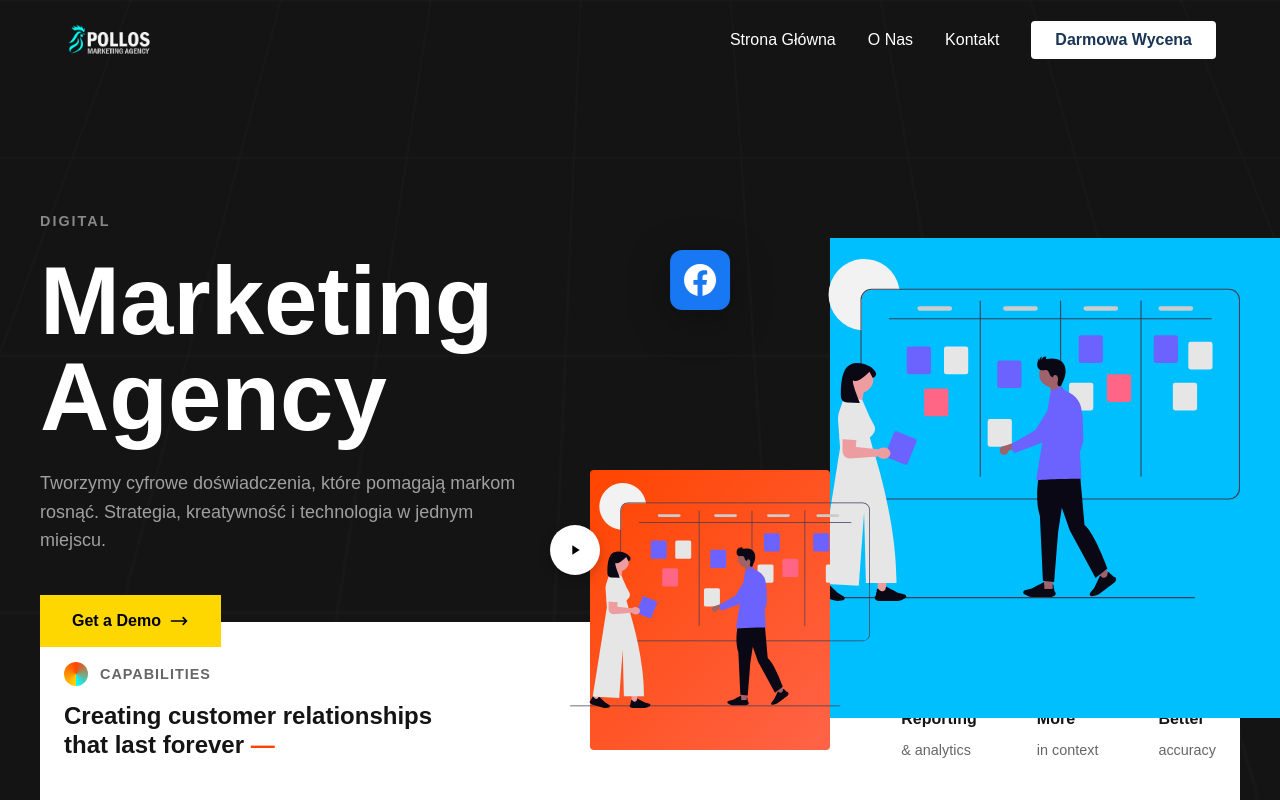
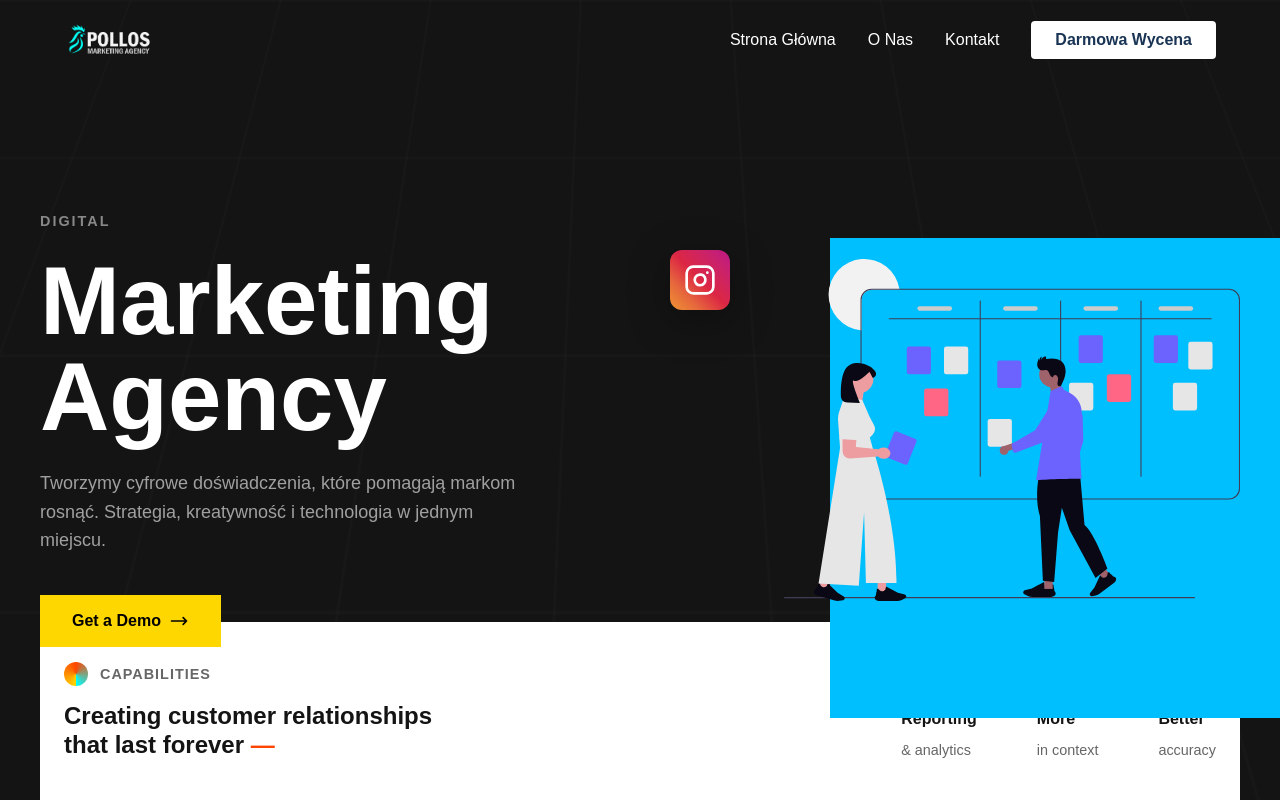
Before and after one commit to PiotrFijalkowski/pollos_website, a Next.js app: page / in a window 1280 px wide. Shown: the top 800 px of the page. Built offline with nearby package versions, Linux system fonts and the light colour scheme.

Commit message:
refactor: remove secondary image from hero section

```diff
--- a/src/components/Hero/Hero.styles.ts
+++ b/src/components/Hero/Hero.styles.ts
@@ -175,32 +175,7 @@ export const MainImageWrapper = styled.div`
   }
 `;
 
-export const SecondaryImageWrapper = styled.div`
-  position: absolute;
-  bottom: 0; /* Aligned to bottom of collage/container */
-  left: -50px; /* Shifted left */
-  width: 300px;
-  height: 350px;
-  z-index: 25; /* Above MainImage (20) and BottomBar (10) */
 
-  /* Red/Orange background square */
-  &::before {
-    content: '';
-    position: absolute;
-    bottom: 20px;
-    left: 20px;
-    width: 80%;
-    height: 80%;
-    background: linear-gradient(135deg, #FF4500 0%, #FF6347 100%);
-    z-index: -1;
-    border-radius: 4px;
-  }
-
-  @media (min-width: 1024px) {
-    bottom: -40px; /* Overlap the bottom bar slightly */
-    left: -100px;
-  }
-`;
 
 export const FloatingElement = styled.div<{ $top?: string; $left?: string; $right?: string; $bottom?: string }>`
   position: absolute;
--- a/src/components/Hero/Hero.tsx
+++ b/src/components/Hero/Hero.tsx
@@ -13,7 +13,6 @@ import {
   RightColumn,
   CollageWrapper,
   MainImageWrapper,
-  SecondaryImageWrapper,
   FloatingElement,
   BottomBarContainer,
   BottomBarContent,
@@ -64,30 +63,8 @@ const Hero = () => {
               />
             </MainImageWrapper>
 
-            <SecondaryImageWrapper>
-              {/* Placeholder for Woman Image */}
-              <Image
-                src="/assets/why.svg"
-                alt="Creative Director"
-                fill
-                style={{ objectFit: 'contain' }}
-                sizes="(max-width: 768px) 50vw, 25vw"
-              />
-              {/* Play Button Overlay */}
-              <div style={{ position: 'absolute', top: '30%', left: '-20px', width: 50, height: 50, background: 'white', borderRadius: '50%', display: 'flex', alignItems: 'center', justifyContent: 'center', boxShadow: '0 4px 12px rgba(0,0,0,0.2)' }}>
-                <svg width="16" height="16" viewBox="0 0 24 24" fill="black"><path d="M8 5v14l11-7z" /></svg>
-              </div>
-            </SecondaryImageWrapper>
-
             {/* Floating Social Icons / Elements */}
             <FloatingElement $top="20%" $left="0%">
-              {/* Placeholder for Facebook/Social Icon */}
-              <div style={{ width: 60, height: 60, background: '#1877F2', borderRadius: '12px', display: 'flex', alignItems: 'center', justifyContent: 'center', color: 'white' }}>
-                <svg width="32" height="32" viewBox="0 0 24 24" fill="currentColor"><path d="M24 12.073c0-6.627-5.373-12-12-12s-12 5.373-12 12c0 5.99 4.388 10.954 10.125 11.854v-8.385H7.078v-3.47h3.047V9.43c0-3.007 1.792-4.669 4.533-4.669 1.312 0 2.686.235 2.686.235v2.953H15.83c-1.491 0-1.956.925-1.956 1.874v2.25h3.328l-.532 3.47h-2.796v8.385C19.612 23.027 24 18.062 24 12.073z" /></svg>
-              </div>
-            </FloatingElement>
-
-            <FloatingElement $bottom="20%" $left="10%">
               {/* Placeholder for Instagram/Social Icon */}
               <div style={{ width: 60, height: 60, background: 'linear-gradient(45deg, #f09433 0%,#e6683c 25%,#dc2743 50%,#cc2366 75%,#bc1888 100%)', borderRadius: '12px', display: 'flex', alignItems: 'center', justifyContent: 'center', color: 'white' }}>
                 <svg width="32" height="32" viewBox="0 0 24 24" fill="none" stroke="currentColor" strokeWidth="2" strokeLinecap="round" strokeLinejoin="round"><rect x="2" y="2" width="20" height="20" rx="5" ry="5"></rect><path d="M16 11.37A4 4 0 1 1 12.63 8 4 4 0 0 1 16 11.37z"></path><line x1="17.5" y1="6.5" x2="17.51" y2="6.5"></line></svg>
@@ -148,7 +125,7 @@ const Hero = () => {
           </FeaturesRow>
         </BottomBarContent>
       </BottomBarContainer>
-    </HeroContainer>
+    </HeroContainer >
   );
 };
 
```
